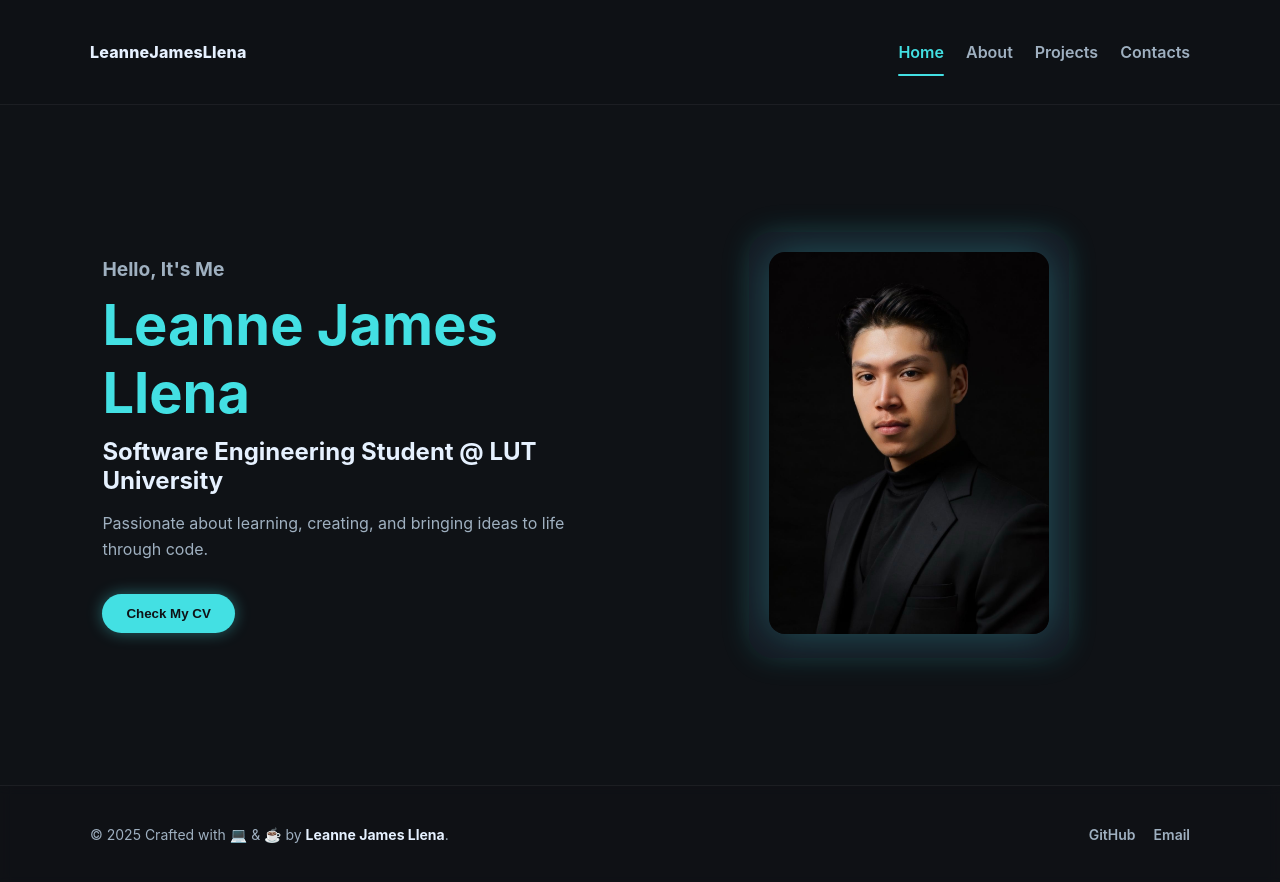
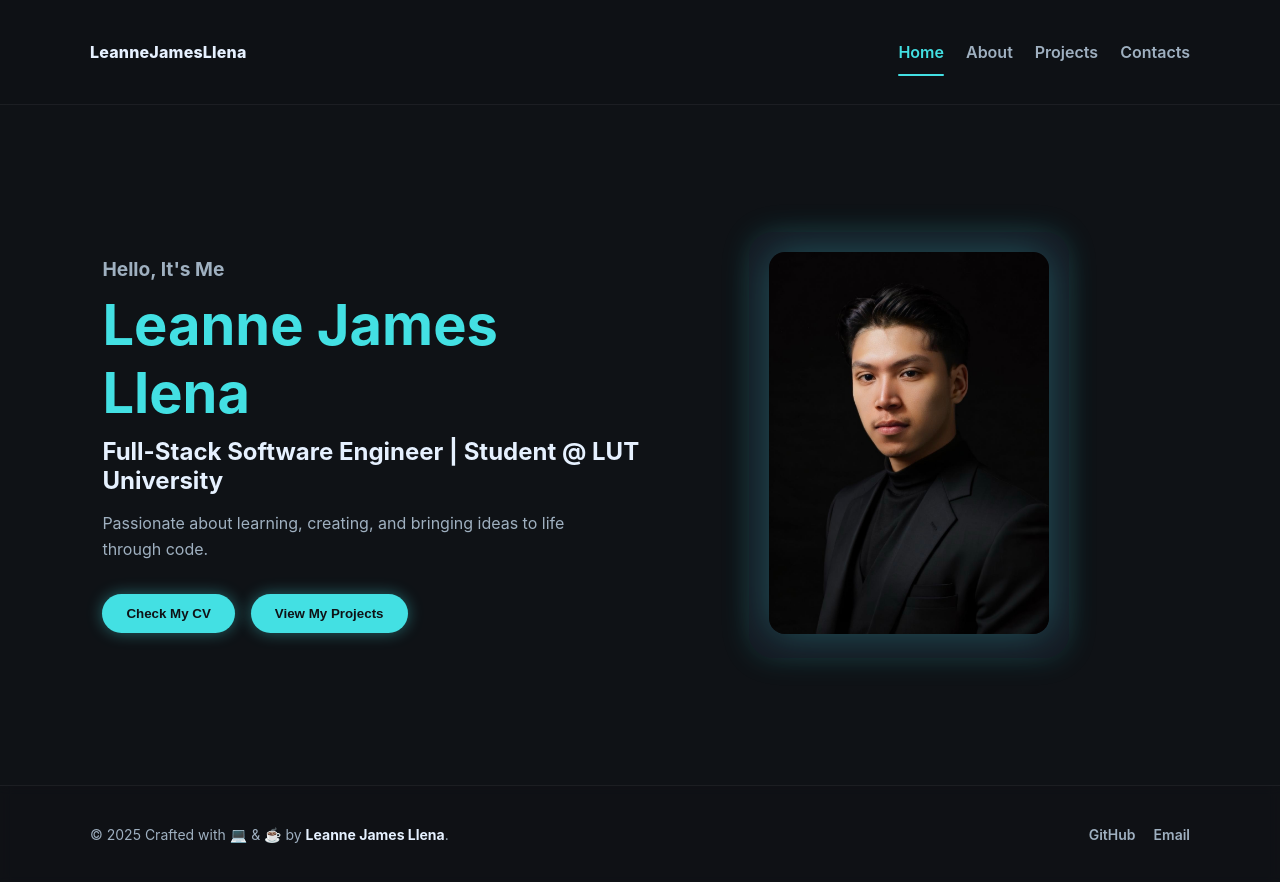
Before and after one commit to LeanneJamesLlena/Portfolio-Website, a React (Vite) app: page / in a window 1280 px wide. Shown: the top 882 px of the page. Built offline with nearby package versions, Linux system fonts and the light colour scheme.

Commit message:
Updated Home design

```diff
--- a/src/routes/Home/Home.jsx
+++ b/src/routes/Home/Home.jsx
@@ -1,3 +1,4 @@
+import { Link } from 'react-router-dom'
 import s from './Home.module.css'
 
 /**
@@ -15,13 +16,18 @@ function Home() {
       <div className={s.textSection}>
         <h3>Hello, It's Me</h3>
         <h1>Leanne James Llena</h1>
-        <h2>Software Engineering Student @ LUT University</h2>
+        <h2>Full-Stack Software Engineer | Student @ LUT University</h2>
         <p>
           Passionate about learning, creating, and bringing ideas to life through code.
         </p>
-        <a href="/cv/LeanneJamesLlena_CV.pdf" target="_blank" rel="noopener noreferrer">
-          <button className={s.cvButton}>Check My CV</button>
-        </a>
+        <div className={s.buttonContainer}>
+          <a href="/cv/LeanneJamesLlena_CV.pdf" target="_blank" rel="noopener noreferrer">
+            <button className={s.cvButton}>Check My CV</button>
+          </a>
+          <Link to="/projects">
+            <button className={s.cvButton}>View My Projects</button>
+          </Link>
+        </div>
       </div>
 
       <div className={s.imageSection}>
--- a/src/routes/Home/Home.module.css
+++ b/src/routes/Home/Home.module.css
@@ -37,6 +37,13 @@
   line-height: 1.6;
   margin-bottom: 32px;
   max-width: 500px;
+}
+
+/* ===== BUTTON CONTAINER ===== */
+.buttonContainer {
+  display: flex;
+  gap: 16px;
+  flex-wrap: wrap;
 }
 
 /* ===== CV BUTTON ===== */
```
